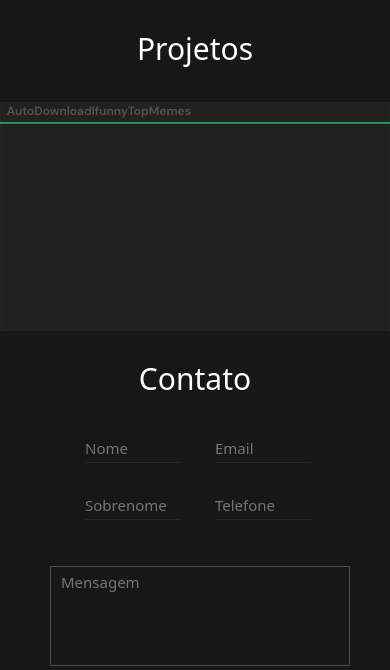
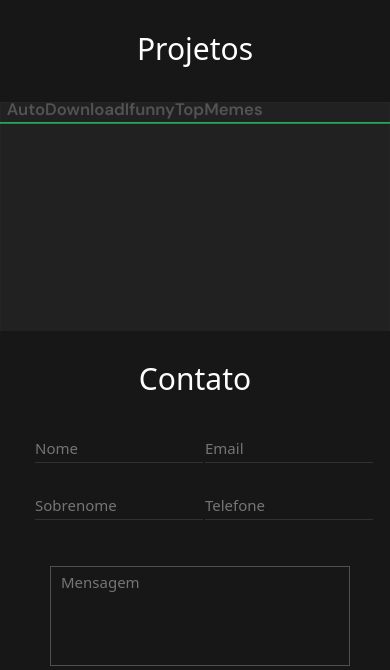
Before and after one commit to RyanBezerra/Portfolio, a Django app: page / in a window 390 px wide. Shown: the part 1814-2484 px from the top of the page. Run offline with Django 5.2, Linux system fonts and the light colour scheme.

Commit message:
Refino na resposividade de telas 320px à 576px

```diff
--- a/PortfólioApp/static/css/stylehome.css
+++ b/PortfólioApp/static/css/stylehome.css
@@ -92,40 +92,43 @@ body > div:first-of-type p {
     .responsive-svg {
         width: 100vw;
     }
+    #primeiroprojeto{
+        font-size: 5rem;
+    }
     .custom-small-text {
         font-size: 1.5rem;
     }
     #nome{
-        margin-left: 4rem;
+        margin-left: -1rem;
     }
     #sobrenome{
-        margin-left: 4rem;
+        margin-left: -1rem;
     }
     #telefone {
-        margin-left: 2rem;
+        margin-left: 1rem;
     }
     #email {
-        margin-left: 2rem;
+        margin-left: 1rem;
     }
     #nomesvg {
         margin-top: -4rem;
-        margin-left: 4rem;
-        width: 80%;
+        margin-left: -1rem;
+        width: 140%;
     }
     #sobrenomesvg {
         margin-top: -4rem;
-        margin-left: 4rem;
-        width: 80%;
+        margin-left: -1rem;
+        width: 140%;
     }
     #emailsvg {
         margin-top: -4rem;
-        margin-left: 2rem;
-        width: 80%;
+        margin-left: 1rem;
+        width: 140%;
     }
     #telefonesvg {
         margin-top: -4rem;
-        margin-left: 2rem;
-        width: 80%;
+        margin-left: 1rem;
+        width: 140%;
     }
     #mensagem {
         position: relative;
--- a/PortfólioApp/templates/Home-Page.html
+++ b/PortfólioApp/templates/Home-Page.html
@@ -154,7 +154,7 @@
             <div class="mt-5">
                 <svg class="responsive-svg" width="100%" height="auto" viewBox="0 0 1168 687" fill="none" xmlns="http://www.w3.org/2000/svg">
                     <rect x="0.5" y="0.5" width="1167" height="686" fill="#212121" stroke="#333333"/>
-                    <text x="20" y="40" font-family="DM Sans" font-size="36" font-weight="600" fill="#535353">AutoDownloadIfunnyTopMemes</text>
+                    <text id = "primeiroprojeto" x="20" y="40" font-family="DM Sans" font-size="36" font-weight="600" fill="#535353">AutoDownloadIfunnyTopMemes</text>
                     <rect x="0" y="60" width="1168" height="5" fill="#27AE60"/>
                 </svg>
             </div>
```
